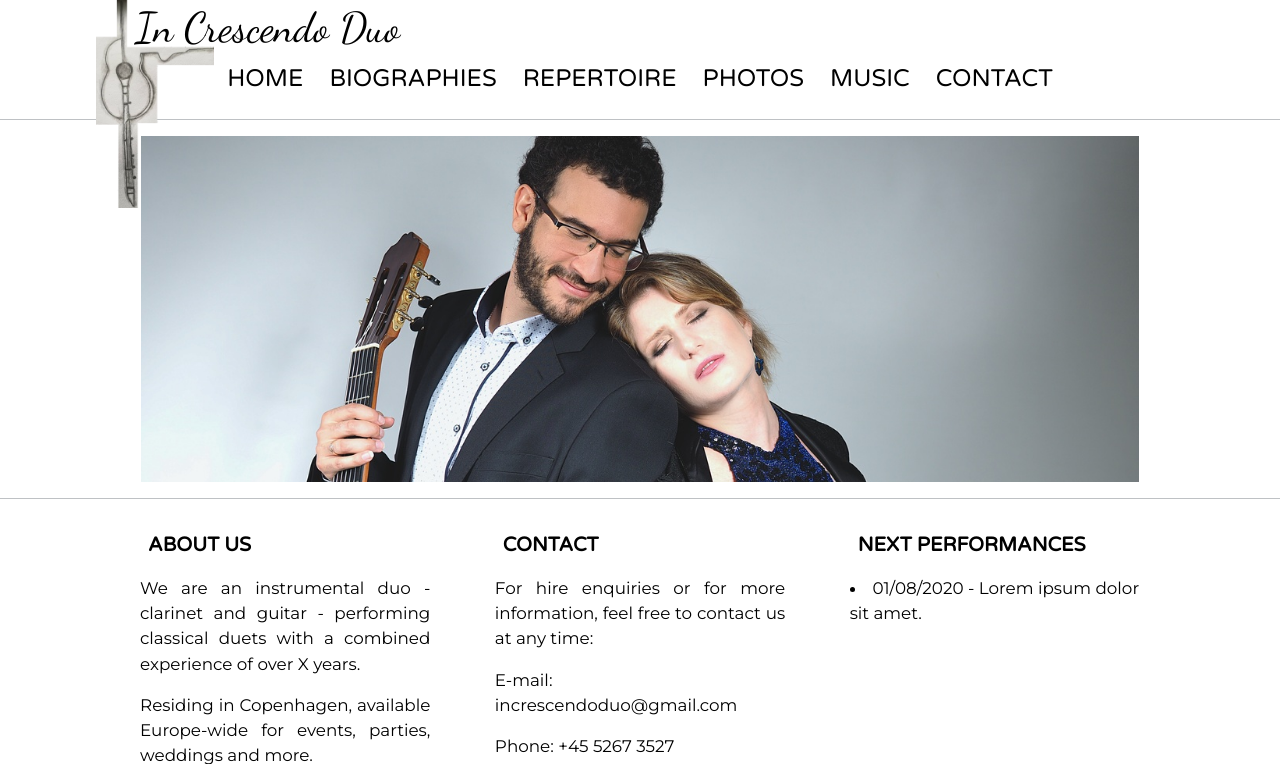
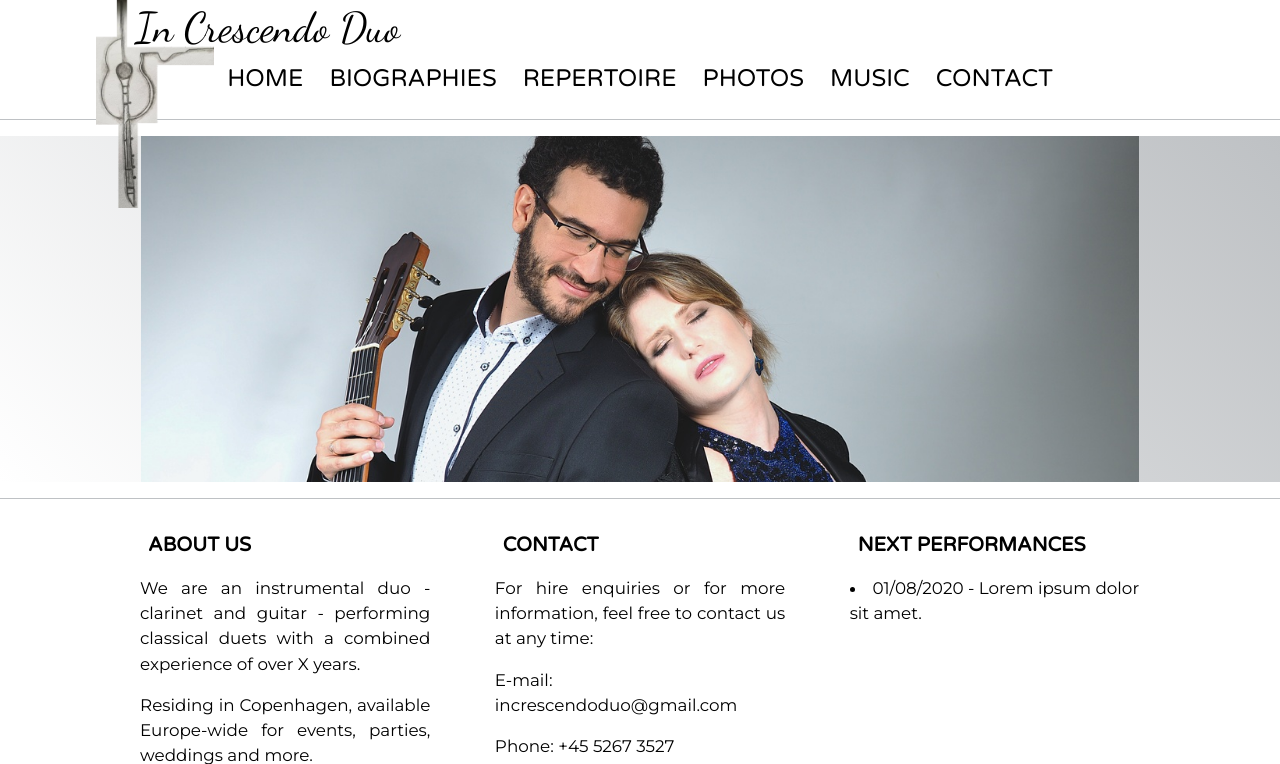
Before and after one commit to EsztiDi/increscendoduo, a PHP site: page / in a window 1280 px wide. Shown: the top 764 px of the page. Run offline with PHP 8.4, Linux system fonts and the light colour scheme; some libraries are stand-ins or nearby versions.

Commit message:
Slideshow with background

```diff
--- a/styles/main.css
+++ b/styles/main.css
@@ -152,7 +152,8 @@ section > * {
 .slideshow {
   position: relative;
   overflow: hidden;
-  width: 78%;
+  /* width: 78%; */
+  width: 100%;
   padding-top: 27%;
   margin: auto;
   background: linear-gradient(225deg, #BEC1C4, #FFF);
@@ -165,9 +166,9 @@ section > * {
   display: none;
   position: absolute;
   top: -15%;
-  width: 100%;
-  /* left: 10%; */
-  /* width: 80%; */
+  /* width: 100%; */
+  left: 11%;
+  width: 78%;
 }
 
 .cards {
```
